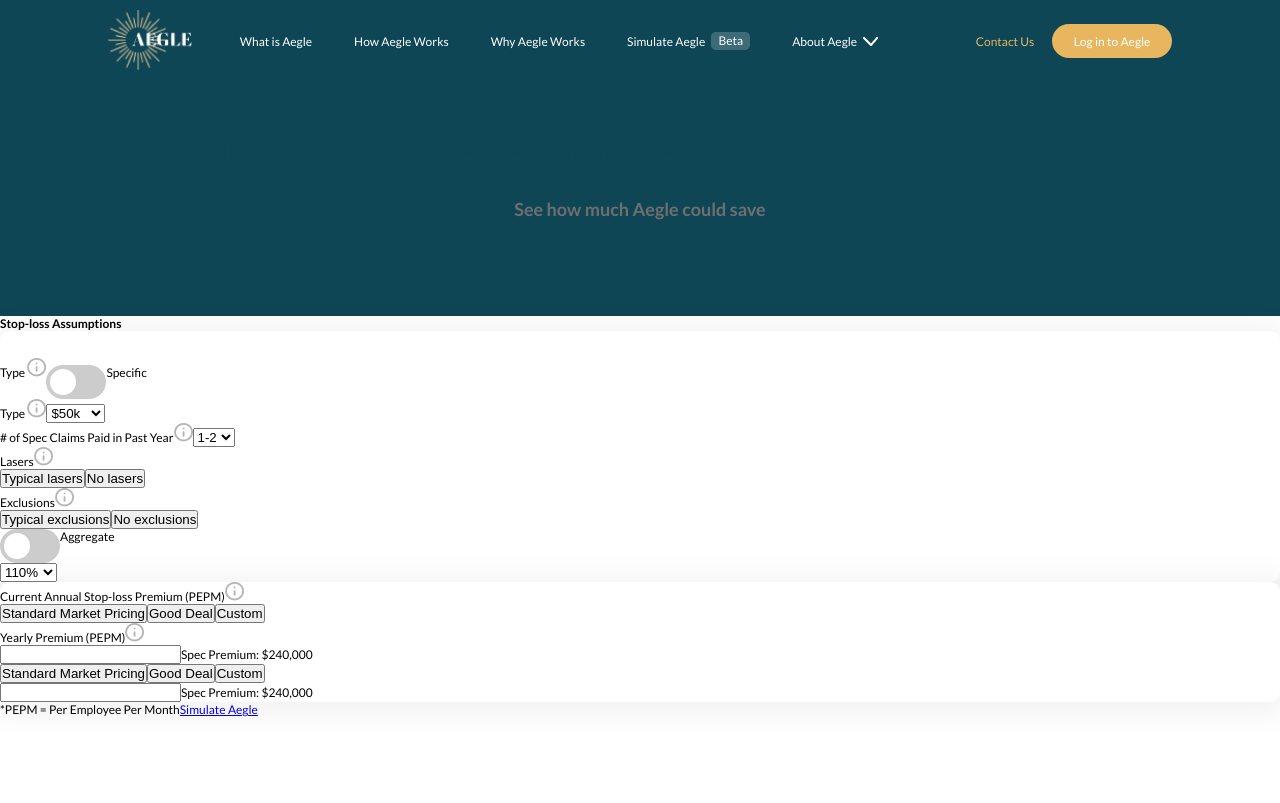
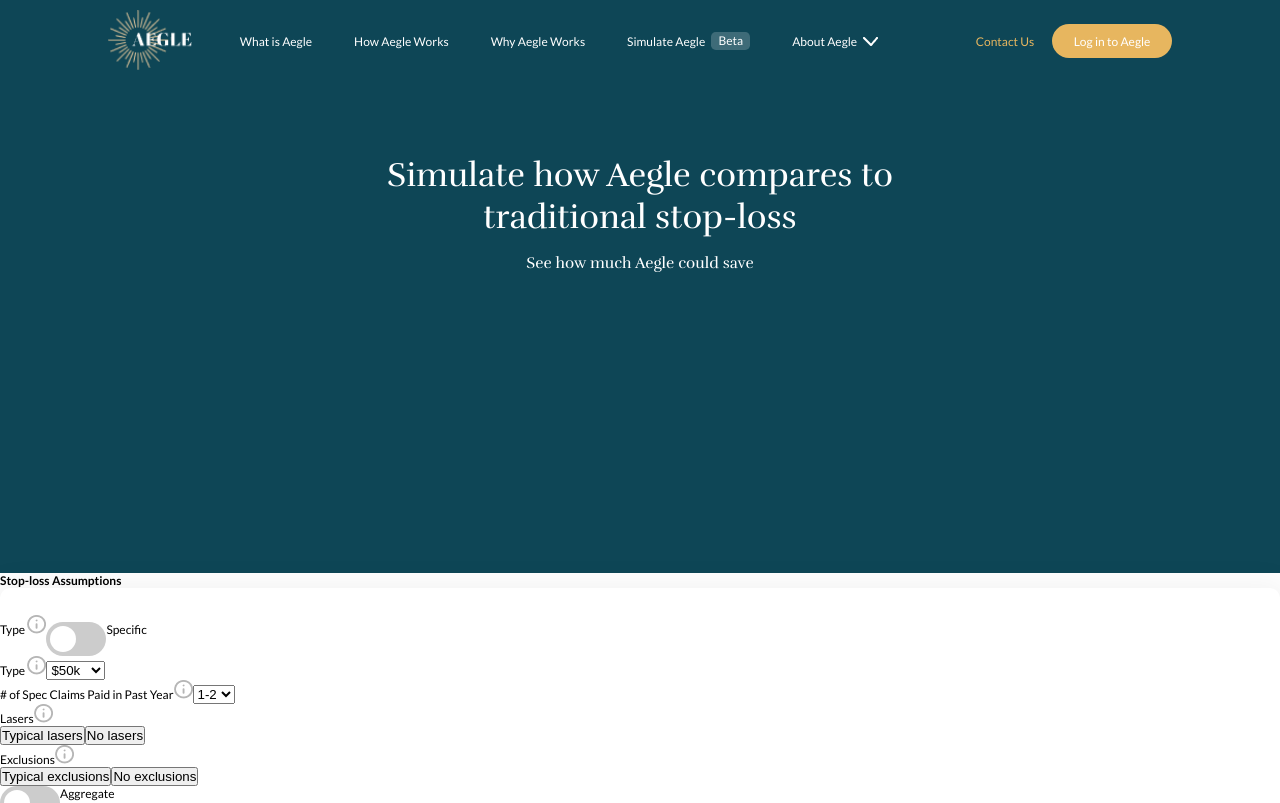
Before and after one commit to devkhaldi/Aegle, a React (Create React App) app: page /simulate in a window 1280 px wide. Shown: the top 803 px of the page. Built offline with nearby package versions, Linux system fonts and the light colour scheme.

Commit message:
simulator hero style

```diff
--- a/src/Simulator/SimulatorHero.css
+++ b/src/Simulator/SimulatorHero.css
@@ -1,15 +1,23 @@
 .simulatorHero {
   background: var(--blue);
-  color: white;
+
   text-align: center;
   padding: 11rem;
-  padding-top: 4rem;
-  padding-bottom: 8rem;
+  padding-top: 6rem;
+  padding-bottom: 25rem;
   display: flex;
   flex-direction: column;
-  gap: 2rem;
+  gap: 1.2rem;
 }
 
 .simulatorHero h1 {
-  width: 30%;
+  font-size: 2.8rem;
+  width: 60%;
+  margin: auto;
 }
+.simulatorHero h2 {
+  color: white;
+  font-weight: 400;
+  font-family: "Rufina", sans-serif;
+  font-size: 1.3rem;
+}
--- a/src/Simulator/SimulatorHero.js
+++ b/src/Simulator/SimulatorHero.js
@@ -4,8 +4,8 @@
 const SimulatorHero = () => {
   return (
     <section className='simulatorHero'>
-      <h2>Simulate how Aegle compares to traditional stop-loss</h2>
-      <h3>See how much Aegle could save</h3>
+      <h1>Simulate how Aegle compares to traditional stop-loss</h1>
+      <h2>See how much Aegle could save</h2>
     </section>
   )
 }
```
